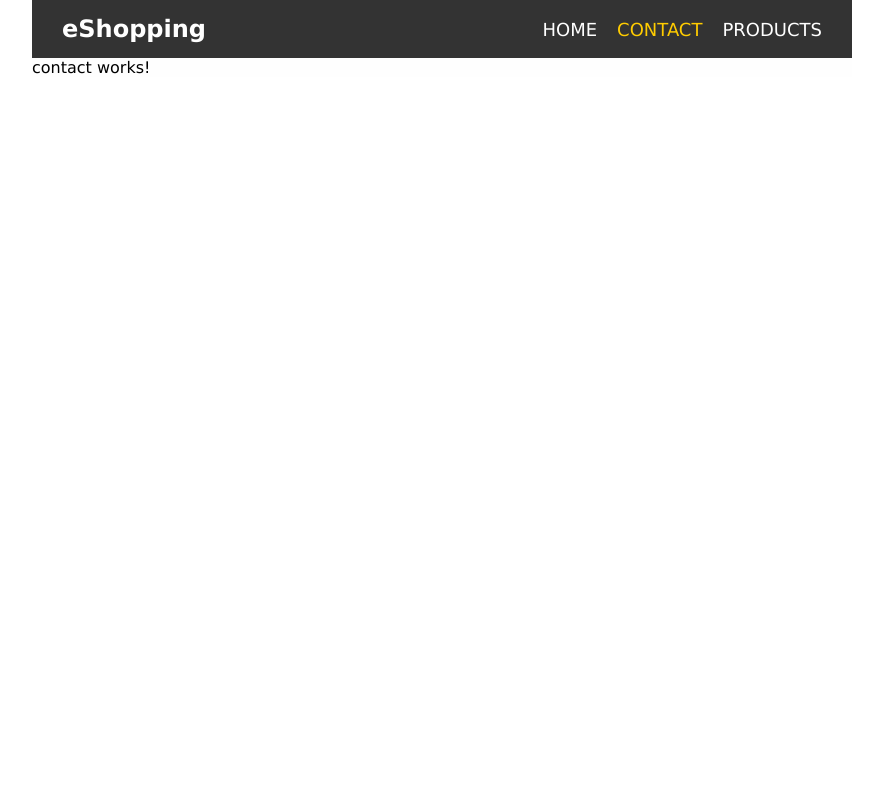
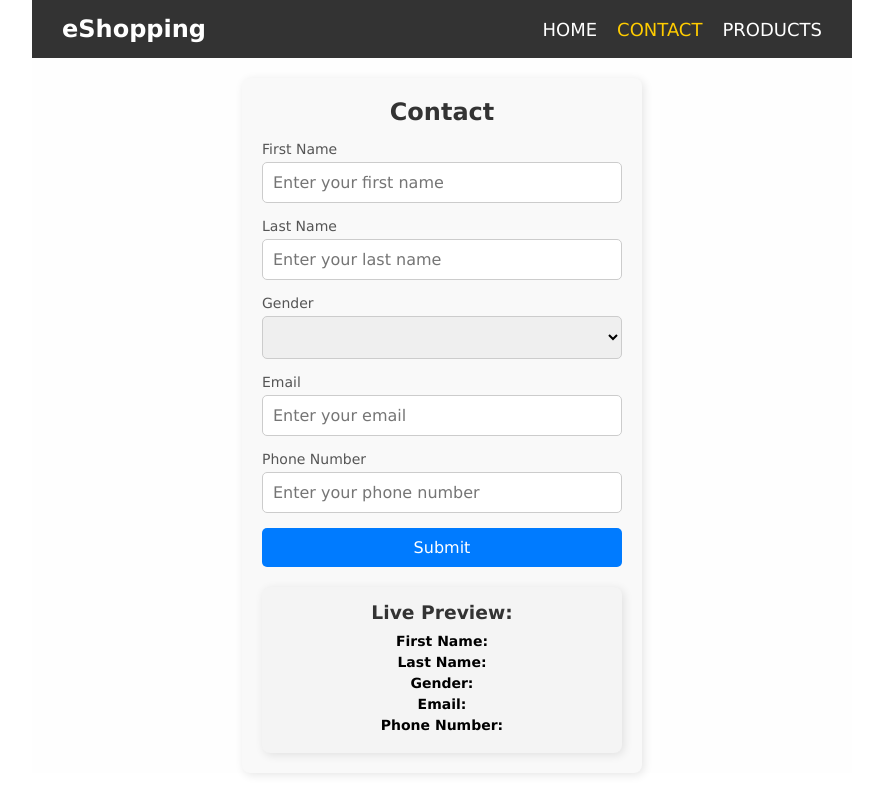
Before and after one commit to abeda-khanam/angularPractice, an Angular app: page /Contact in a window 1280 px wide. Shown: the whole page, without its empty margins (198-1081 px from the left). Built offline with nearby package versions, Linux system fonts and the light colour scheme.

Commit message:
form reactive

```diff
--- a/src/app/contact/contact.component.css
+++ b/src/app/contact/contact.component.css
@@ -0,0 +1,98 @@
+/* Form container */
+.form-container {
+  max-width: 400px;
+  margin: 20px auto;
+  padding: 20px;
+  background: #f9f9f9;
+  border-radius: 8px;
+  box-shadow: 2px 2px 10px rgba(0, 0, 0, 0.1);
+  text-align: center;
+}
+
+/* Form heading */
+.form-container h2 {
+  margin-bottom: 15px;
+  color: #333;
+}
+
+/* Form group */
+.form-group {
+  display: flex;
+  flex-direction: column;
+  margin-bottom: 15px;
+  text-align: left;
+}
+
+/* Input fields & dropdown */
+.form-group label {
+  font-size: 14px;
+  margin-bottom: 5px;
+  color: #555;
+}
+
+.form-group input,
+.form-group select {
+  padding: 10px;
+  font-size: 16px;
+  border: 1px solid #ccc;
+  border-radius: 5px;
+  width: 100%;
+}
+
+/* Button styling */
+.form-group button {
+  padding: 10px;
+  font-size: 16px;
+  background-color: #007bff;
+  color: white;
+  border: none;
+  border-radius: 5px;
+  cursor: pointer;
+  transition: background-color 0.3s ease-in-out;
+}
+
+.form-group button:hover {
+  background-color: #0056b3;
+}
+
+input.ng-invalid.ng-touched {
+  border: 1px solid red;
+}
+
+select.ng-invalid.ng-touched {
+  border: 1px solid red;
+}
+
+/* Error message */
+.error {
+  color: red;
+  font-size: 12px;
+  margin-top: 5px;
+}
+
+/* Live preview container */
+.live-preview {
+  margin-top: 20px;
+  padding: 15px;
+  background: #f4f4f4;
+  border-radius: 8px;
+  box-shadow: 2px 2px 10px rgba(0, 0, 0, 0.1);
+  font-size: 16px;
+}
+
+.live-preview h3 {
+  margin-bottom: 10px;
+  color: #333;
+}
+
+.live-preview p {
+  margin: 5px 0;
+  font-size: 14px;
+}
+
+/* Responsive styling */
+@media (max-width: 480px) {
+  .form-container {
+    width: 90%;
+  }
+}
--- a/src/app/contact/contact.component.html
+++ b/src/app/contact/contact.component.html
@@ -1 +1,102 @@
-<p>contact works!</p>
+<div class="form-container">
+  <h2>Contact</h2>
+  <form [formGroup]="reactiveForm" (ngSubmit)="onSubmit()">
+
+    <!-- First Name -->
+    <div class="form-group">
+      <label for="firstName">First Name</label>
+      <input
+        type="text"
+        id="firstName"
+        formControlName="firstname"
+        placeholder="Enter your first name"
+        required
+        [ngClass]="{'invalid': reactiveForm.get('firstname')?.touched && reactiveForm.get('firstname')?.invalid}"
+      />
+      <small class="error" *ngIf="reactiveForm.get('firstname')?.touched && reactiveForm.get('firstname')?.invalid">
+        First name is required (min 2 chars).
+      </small>
+    </div>
+
+    <!-- Last Name -->
+    <div class="form-group">
+      <label for="lastName">Last Name</label>
+      <input
+        type="text"
+        id="lastName"
+        formControlName="lastname"
+        placeholder="Enter your last name"
+        required
+        [ngClass]="{'invalid': reactiveForm.get('lastname')?.touched && reactiveForm.get('lastname')?.invalid}"
+      />
+      <small class="error" *ngIf="reactiveForm.get('lastname')?.touched && reactiveForm.get('lastname')?.invalid">
+        Last name is required (min 2 chars).
+      </small>
+    </div>
+
+    <!-- Gender Dropdown -->
+    <div class="form-group">
+      <label for="gender">Gender</label>
+      <select
+        id="gender"
+        formControlName="gender"
+        required
+        [ngClass]="{'invalid': reactiveForm.get('gender')?.touched && reactiveForm.get('gender')?.invalid}"
+      >
+        <option value="" disabled selected>Select gender</option>
+        <option value="male">Male</option>
+        <option value="female">Female</option>
+      </select>
+      <small class="error" *ngIf="reactiveForm.get('gender')?.touched && reactiveForm.get('gender')?.invalid">
+        Please select a gender.
+      </small>
+    </div>
+
+    <!-- Email -->
+    <div class="form-group">
+      <label for="email">Email</label>
+      <input
+        type="email"
+        id="email"
+        formControlName="email"
+        placeholder="Enter your email"
+        required
+        [ngClass]="{'invalid': reactiveForm.get('email')?.touched && reactiveForm.get('email')?.invalid}"
+      />
+      <small class="error" *ngIf="reactiveForm.get('email')?.touched && reactiveForm.get('email')?.invalid">
+        Please enter a valid email.
+      </small>
+    </div>
+
+    <!-- Phone Number -->
+    <div class="form-group">
+      <label for="phone">Phone Number</label>
+      <input
+        type="tel"
+        id="phone"
+        formControlName="phonenumber"
+        placeholder="Enter your phone number"
+        required
+        [ngClass]="{'invalid': reactiveForm.get('phonenumber')?.touched && reactiveForm.get('phonenumber')?.invalid}"
+      />
+      <small class="error" *ngIf="reactiveForm.get('phonenumber')?.touched && reactiveForm.get('phonenumber')?.invalid">
+        Enter a valid 10-digit phone number.
+      </small>
+    </div>
+
+    <!-- Submit Button -->
+    <div class="form-group">
+      <button type="submit" [disabled]="reactiveForm.invalid">Submit</button>
+    </div>
+  </form>
+
+  <!-- Display Live Input Values -->
+  <div class="live-preview">
+    <h3>Live Preview:</h3>
+    <p><strong>First Name:</strong> {{ reactiveForm.get("firstname")?.value }}</p>
+    <p><strong>Last Name:</strong> {{ reactiveForm.get("lastname")?.value }}</p>
+    <p><strong>Gender:</strong> {{ reactiveForm.get("gender")?.value }}</p>
+    <p><strong>Email:</strong> {{ reactiveForm.get("email")?.value }}</p>
+    <p><strong>Phone Number:</strong> {{ reactiveForm.get("phonenumber")?.value }}</p>
+  </div>
+</div>
--- a/src/app/contact/contact.component.ts
+++ b/src/app/contact/contact.component.ts
@@ -1,12 +1,45 @@
-import { Component } from '@angular/core';
+import { CommonModule } from '@angular/common';
+import { Component, OnInit } from '@angular/core';
+import {
+  FormControl,
+  FormGroup,
+  ReactiveFormsModule,
+  Validators,
+} from '@angular/forms';
 
 @Component({
   selector: 'app-contact',
   standalone: true,
-  imports: [],
+  imports: [ReactiveFormsModule, CommonModule],
   templateUrl: './contact.component.html',
-  styleUrl: './contact.component.css'
+  styleUrl: './contact.component.css',
 })
-export class ContactComponent {
-
+export class ContactComponent implements OnInit {
+  reactiveForm!: FormGroup; //Definite Assignment Operator to tell TypeScript it's assigned in ngOnInit()
+  ngOnInit() {
+    this.reactiveForm = new FormGroup({
+      firstname: new FormControl('', [
+        Validators.required,
+        Validators.minLength(2),
+      ]),
+      lastname: new FormControl('', [
+        Validators.required,
+        Validators.minLength(2),
+      ]),
+      gender: new FormControl(null, Validators.required),
+      email: new FormControl('', [Validators.required, Validators.email]),
+      phonenumber: new FormControl('', [
+        Validators.required,
+        Validators.pattern(/^[0-9]{10}$/),
+      ]),
+    });
+  }
+  onSubmit() {
+    if (this.reactiveForm.valid) {
+      console.log('Form Submitted:', this.reactiveForm.value);
+    } else {
+      console.log('Form is invalid!');
+      this.reactiveForm.markAllAsTouched();
+    }
+  }
 }
```
